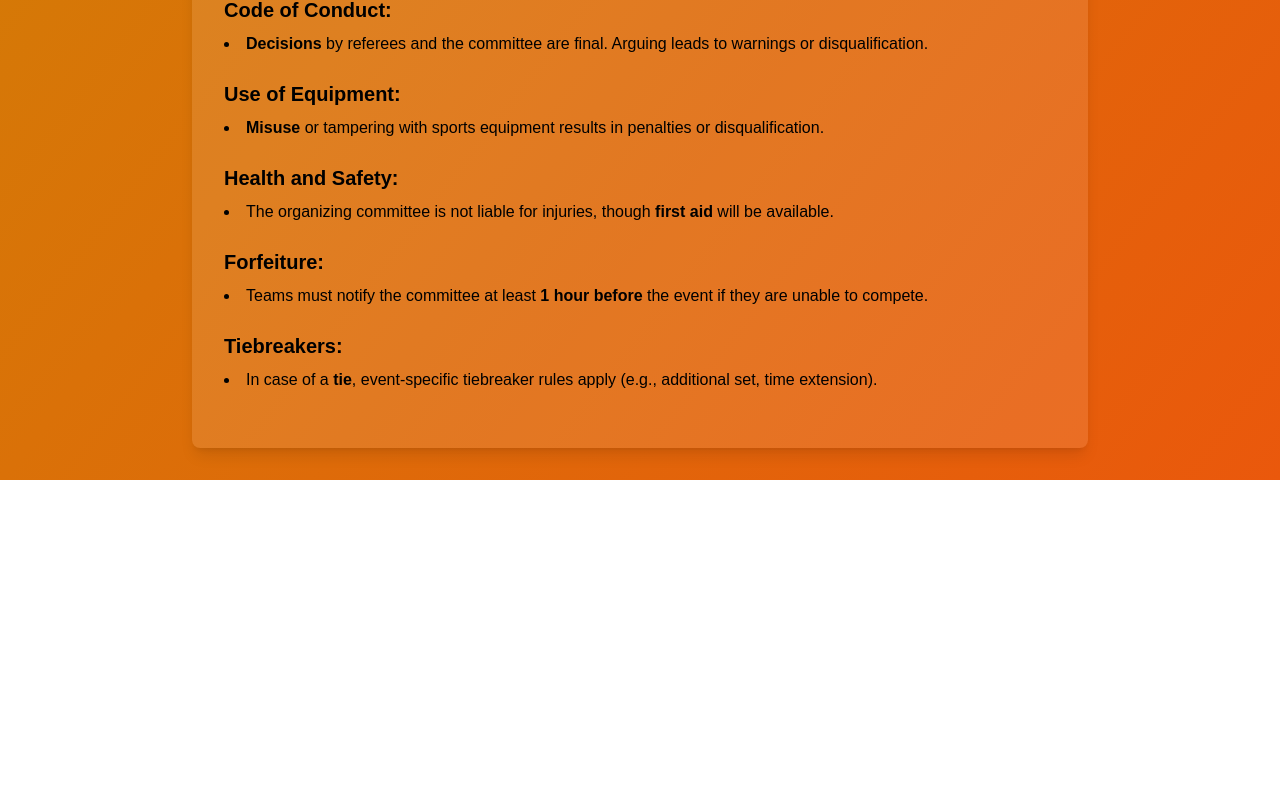
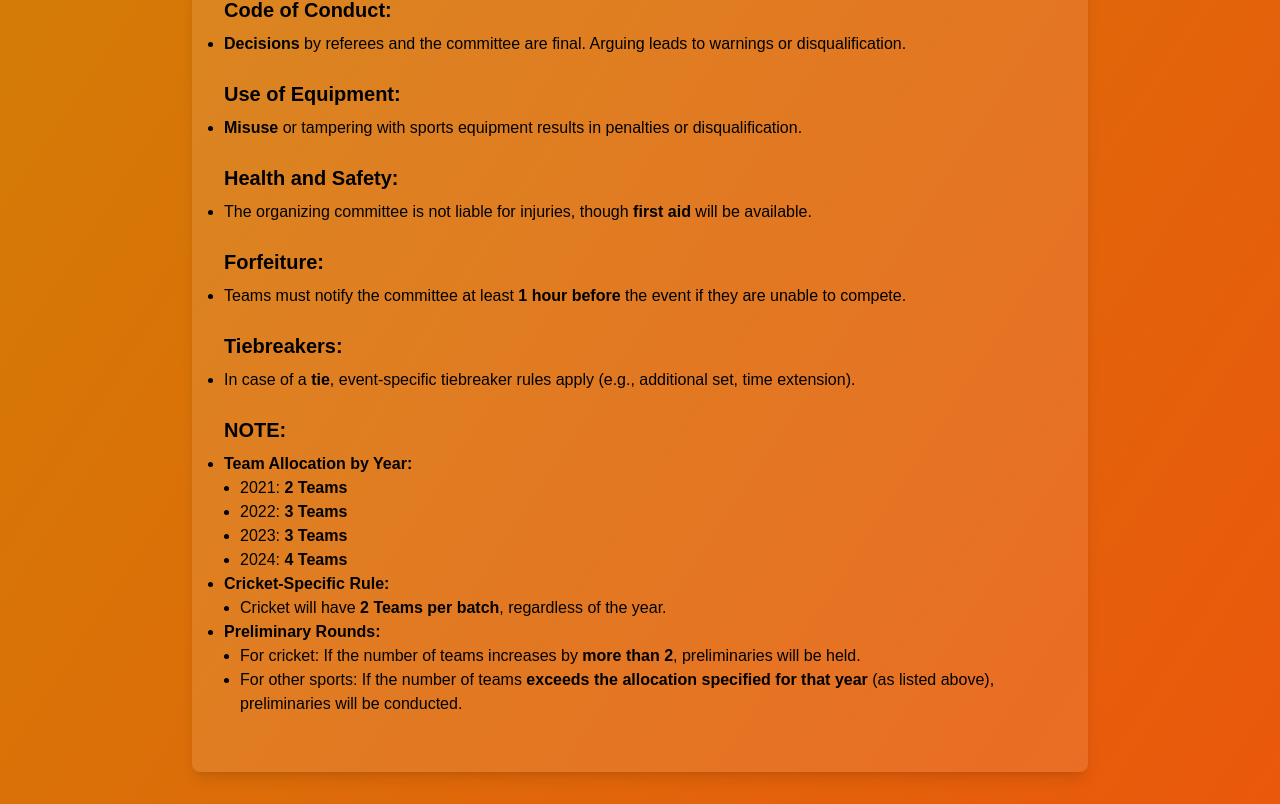
Before and after one commit to AnshumohanAcharya/Pradhva_24-25, a Next.js app: page /rules in a window 1280 px wide. Shown: the part 1164-1968 px from the top of the page. Before the commit the page ends 1644 px from the top, so only its background shows below. Built offline with nearby package versions, Linux system fonts and the light colour scheme.

Commit message:
Updated Rules

```diff
--- a/src/app/registrations/[sport]/page.tsx
+++ b/src/app/registrations/[sport]/page.tsx
@@ -103,7 +103,6 @@ const sportsData: {
         rules: [
             "Spot registrations are not permitted.",
             "Carrom , Table Tennis matches will be conducted on a knockout basis.",
-            "Each match will have a time duration of one hour. If a match extends beyond this duration, an additional 10 minutes will be granted to determine the winner.",
             "If the match remains undecided after the extra time, the winner will be determined by the result of a coin toss between the players.",
             "For Table Tennis, preliminary matches will be played as a single set to 11 points.",
             "Quarter-final, semi-final, and final matches of Table Tennis will be conducted in a best of 3 sets format, with each set played to 11 points.",
@@ -146,7 +145,7 @@ const page = ({ params }: { params: { sport: string } }) => {
                     </CardHeader>
                     <CardContent className="mt-6">
                         <h2 className="text-2xl font-bold mb-4 text-orange-400">Rules and Regulations</h2>
-                        <ul className="list-disc list-inside mb-6 space-y-2">
+                        <ul className="list-disc mb-6 space-y-2">
                             {sportInfo.rules.map((rule) => (
                                 <li key={rule} className="text-white/90">{rule}</li>
                             ))}
--- a/src/app/rules/page.tsx
+++ b/src/app/rules/page.tsx
@@ -7,21 +7,21 @@ const Page = () => {
 
                 <section className="mb-6">
                     <h3 className="text-xl font-semibold mb-2">Group Games:</h3>
-                    <ul className="list-disc list-inside">
+                    <ul className="list-disc ">
                         <li>The group games include <strong>Cricket</strong>, <strong>Football</strong>, <strong>Volleyball</strong>, <strong>Basketball</strong>, and <strong>Throwball</strong>.</li>
                     </ul>
                 </section>
 
                 <section className="mb-6">
                     <h3 className="text-xl font-semibold mb-2">Athletics:</h3>
-                    <ul className="list-disc list-inside">
+                    <ul className="list-disc ">
                         <li>The athletic events for boys include <strong>100m</strong>, <strong>200m</strong>, <strong>400m</strong>, <strong>800m</strong>, and <strong>1500m</strong> races.</li>
                     </ul>
                 </section>
 
                 <section className="mb-6">
                     <h3 className="text-xl font-semibold mb-2">Field Events:</h3>
-                    <ul className="list-disc list-inside">
+                    <ul className="list-disc ">
                         <li>Events include <strong>Shotput</strong>, <strong>Discus Throw</strong>, <strong>Javelin</strong>, and <strong>Long Jump</strong>.</li>
                         <li>Results are based on the best of three attempts. <strong>Foul attempts</strong> count as chances.</li>
                     </ul>
@@ -29,7 +29,7 @@ const Page = () => {
 
                 <section className="mb-6">
                     <h3 className="text-xl font-semibold mb-2">Badminton:</h3>
-                    <ul className="list-disc list-inside">
+                    <ul className="list-disc ">
                         <li>Matches up to the <strong>quarterfinals</strong>: 1 set of 15 points.</li>
                         <li><strong>Quarterfinals onward</strong>: Best of 3 sets.</li>
                     </ul>
@@ -37,23 +37,23 @@ const Page = () => {
 
                 <section className="mb-6">
                     <h3 className="text-xl font-semibold mb-2">Indoor Events:</h3>
-                    <ul className="list-disc list-inside">
+                    <ul className="list-disc ">
                         <li>Events include <strong>Carroms</strong>, <strong>Chess</strong>, and <strong>Table Tennis</strong>.</li>
                     </ul>
                 </section>
 
                 <section className="mb-6">
                     <h3 className="text-xl font-semibold mb-2">Relay Races:</h3>
-                    <ul className="list-disc list-inside">
+                    <ul className="list-disc ">
                         <li>Relay races include <strong>4x100m</strong> and <strong>4x400m</strong>.</li>
                     </ul>
                 </section>
 
                 <section className="mb-6">
                     <h3 className="text-2xl font-semibold mb-2">Participation Guidelines:</h3>
-                    <ul className="list-disc list-inside">
+                    <ul className="list-disc ">
                         <li>Each student can participate in the following events:
-                            <ul className="list-decimal list-inside ml-4">
+                            <ul className="list-decimal  ml-4">
                                 <li><strong>2 group games</strong></li>
                                 <li><strong>2 indoor events</strong></li>
                                 <li><strong>2 athletics events</strong></li>
@@ -67,7 +67,7 @@ const Page = () => {
 
                 <section className="mb-6">
                     <h3 className="text-xl font-semibold mb-2">Registration and Attendance:</h3>
-                    <ul className="list-disc list-inside">
+                    <ul className="list-disc ">
                         <li><strong>No spot registrations</strong> will be permitted.</li>
                         <li>Participants must arrive on time. Late arrivals (except for event clashes) result in disqualification.</li>
                     </ul>
@@ -75,43 +75,71 @@ const Page = () => {
 
                 <section className="mb-6">
                     <h3 className="text-xl font-semibold mb-2">Team Formation:</h3>
-                    <ul className="list-disc list-inside">
+                    <ul className="list-disc ">
                         <li>Teams must consist of members from the same year/batch.</li>
                     </ul>
                 </section>
 
                 <section className="mb-6">
                     <h3 className="text-xl font-semibold mb-2">Code of Conduct:</h3>
-                    <ul className="list-disc list-inside">
+                    <ul className="list-disc ">
                         <li><strong>Decisions</strong> by referees and the committee are final. Arguing leads to warnings or disqualification.</li>
                     </ul>
                 </section>
 
                 <section className="mb-6">
                     <h3 className="text-xl font-semibold mb-2">Use of Equipment:</h3>
-                    <ul className="list-disc list-inside">
+                    <ul className="list-disc ">
                         <li><strong>Misuse</strong> or tampering with sports equipment results in penalties or disqualification.</li>
                     </ul>
                 </section>
 
                 <section className="mb-6">
                     <h3 className="text-xl font-semibold mb-2">Health and Safety:</h3>
-                    <ul className="list-disc list-inside">
+                    <ul className="list-disc ">
                         <li>The organizing committee is not liable for injuries, though <strong>first aid</strong> will be available.</li>
                     </ul>
                 </section>
 
                 <section className="mb-6">
                     <h3 className="text-xl font-semibold mb-2">Forfeiture:</h3>
-                    <ul className="list-disc list-inside">
+                    <ul className="list-disc ">
                         <li>Teams must notify the committee at least <strong>1 hour before</strong> the event if they are unable to compete.</li>
                     </ul>
                 </section>
 
                 <section className="mb-6">
                     <h3 className="text-xl font-semibold mb-2">Tiebreakers:</h3>
-                    <ul className="list-disc list-inside">
+                    <ul className="list-disc ">
                         <li>In case of a <strong>tie</strong>, event-specific tiebreaker rules apply (e.g., additional set, time extension).</li>
+                    </ul>
+                </section>
+
+                <section className="mb-6">
+                    <h3 className="text-xl font-semibold mb-2">NOTE:</h3>
+                    <ul className="list-disc ">
+                        <li>
+                            <strong>Team Allocation by Year:</strong>
+                            <ul className="list-disc ml-4">
+                                <li>2021: <strong>2 Teams</strong></li>
+                                <li>2022: <strong>3 Teams</strong></li>
+                                <li>2023: <strong>3 Teams</strong></li>
+                                <li>2024: <strong>4 Teams</strong></li>
+                            </ul>
+                        </li>
+                        <li>
+                            <strong>Cricket-Specific Rule:</strong>
+                            <ul className="list-disc ml-4">
+                                <li>Cricket will have <strong>2 Teams per batch</strong>, regardless of the year.</li>
+                            </ul>
+                        </li>
+                        <li>
+                            <strong>Preliminary Rounds:</strong>
+                            <ul className="list-disc ml-4">
+                                <li>For cricket: If the number of teams increases by <strong>more than 2</strong>, preliminaries will be held.</li>
+                                <li>For other sports: If the number of teams <strong>exceeds the allocation specified for that year</strong> (as listed above), preliminaries will be conducted.</li>
+                            </ul>
+                        </li>
                     </ul>
                 </section>
             </div>
```
